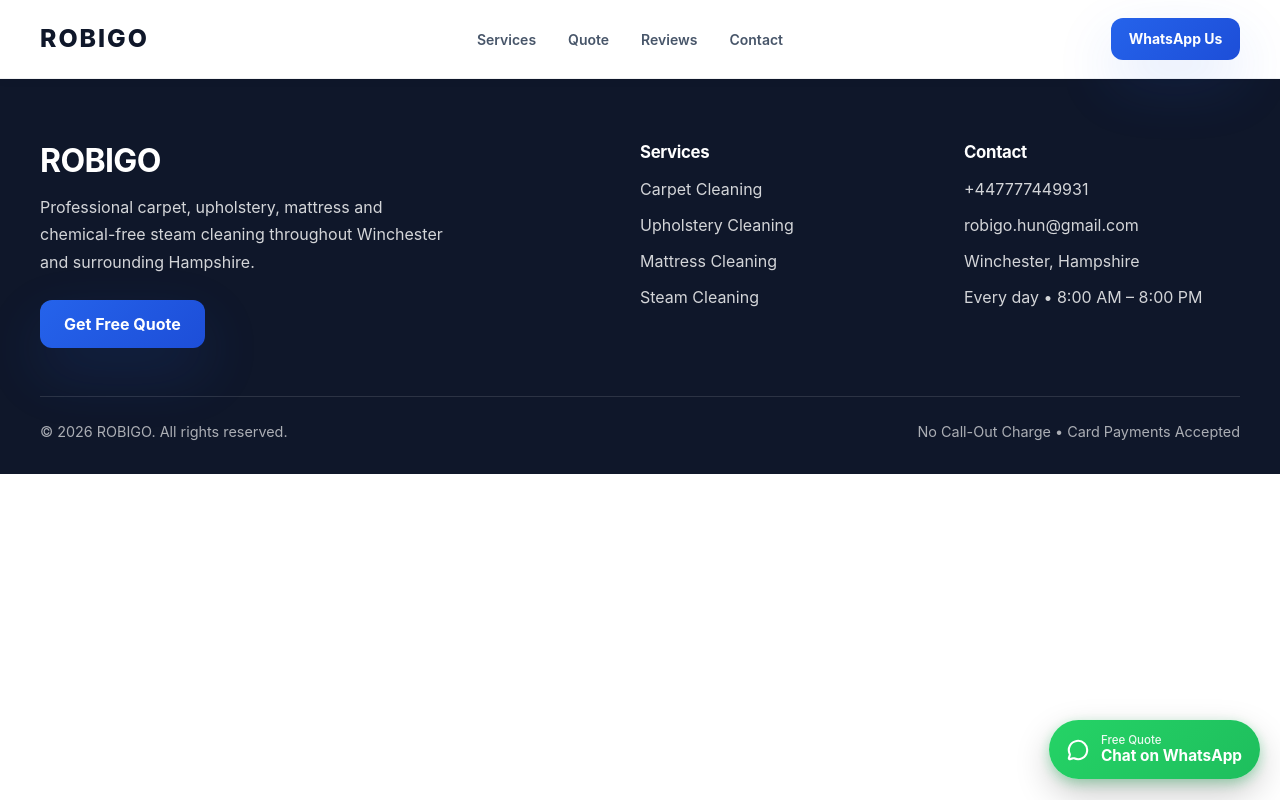
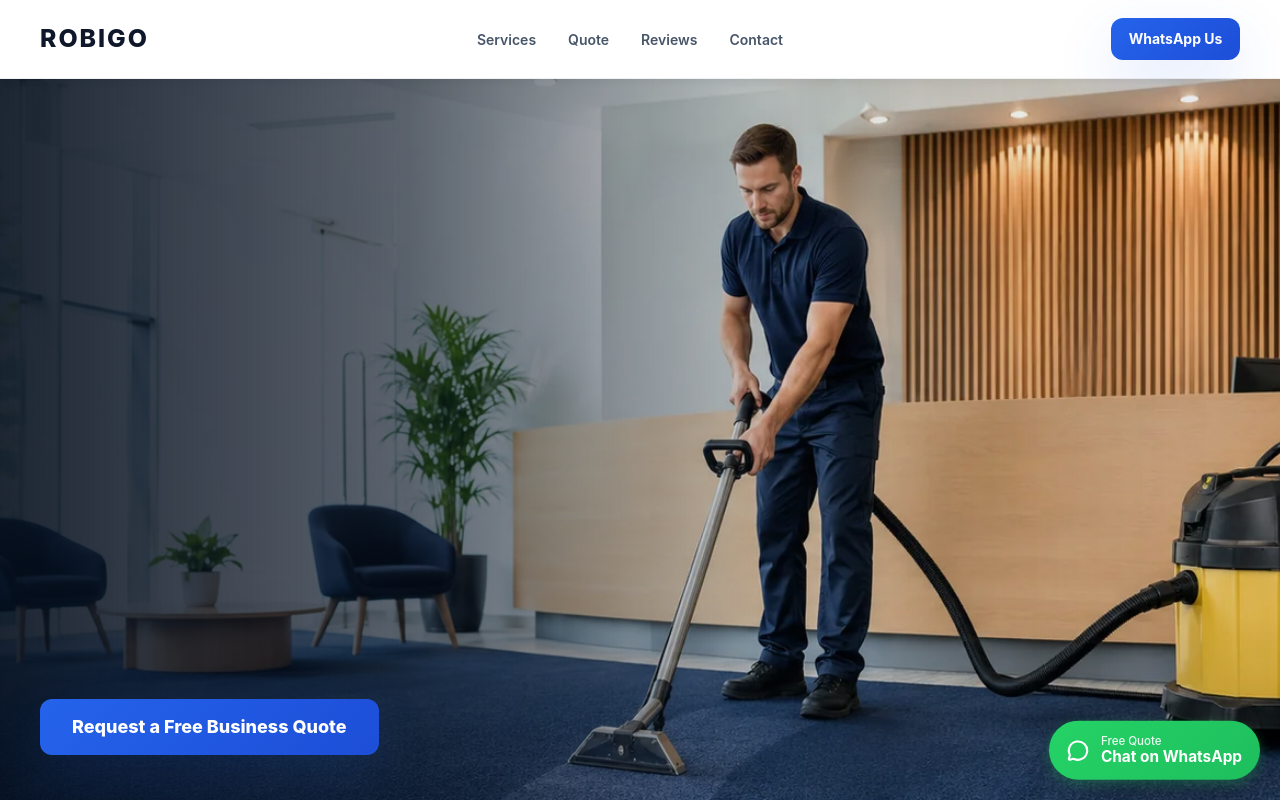
Before and after one commit to Robigo1977/ROBIGO-V5, a React (Vite) app: page /business in a window 1280 px wide. Shown: the top 800 px of the page. Built offline with nearby package versions, Linux system fonts and the light colour scheme.

Commit message:
Add short business URL for printed QR code

```diff
--- a/src/App.tsx
+++ b/src/App.tsx
@@ -48,6 +48,7 @@ function App() {
           path="/commercial-cleaning-winchester"
           element={<CommercialCleaningWinchester />}
         />
+        <Route path="/business" element={<CommercialCleaningWinchester />} />
       </Routes>
 
       <Footer />
```
